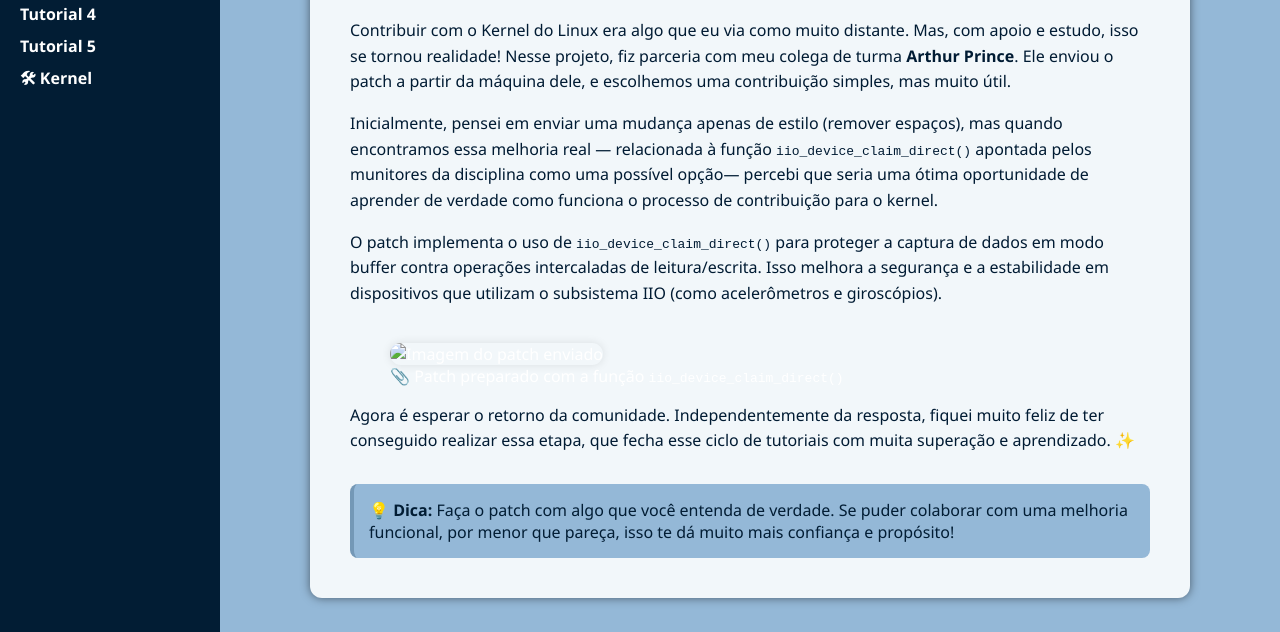
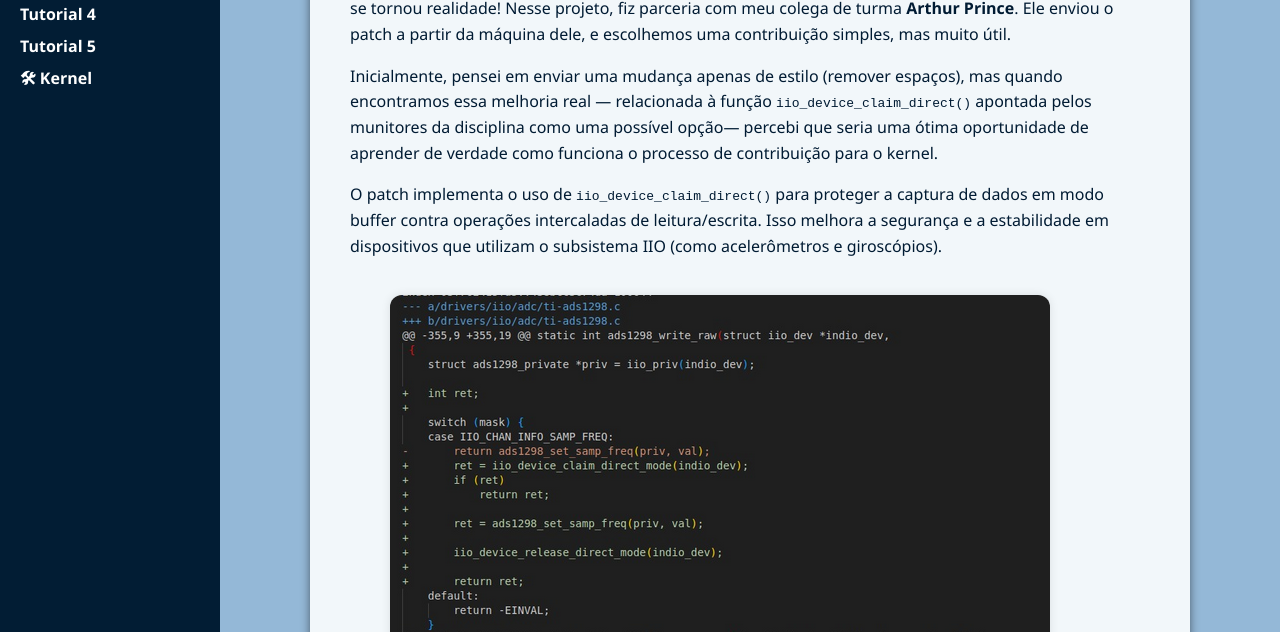
Before and after one commit to marianavalerio2/marianavalerio2.github.io, a plain HTML site: page kernel/patch.html in a window 1280 px wide. Shown: the part 155-787 px from the top of the page. Drawn offline with Linux system fonts and the light colour scheme.

Commit message:
Fix imagem

```diff
--- a/kernel/patch.html
+++ b/kernel/patch.html
@@ -96,7 +96,7 @@
     <p>O patch implementa o uso de <code>iio_device_claim_direct()</code> para proteger a captura de dados em modo buffer contra operações intercaladas de leitura/escrita. Isso melhora a segurança e a estabilidade em dispositivos que utilizam o subsistema IIO (como acelerômetros e giroscópios).</p>
 
     <figure>
-      <img src="images/patch_1.png" alt="Imagem do patch enviado" style="max-width:100%; border-radius: 12px; box-shadow: 0 0 10px rgba(0,0,0,0.1); margin-top: 20px;">
+      <img src="imagens/patch_1.png" alt="Imagem do patch enviado" style="max-width:100%; border-radius: 12px; box-shadow: 0 0 10px rgba(0,0,0,0.1); margin-top: 20px;">
       <figcaption>📎 Patch preparado com a função <code>iio_device_claim_direct()</code></figcaption>
     </figure>
 
```
